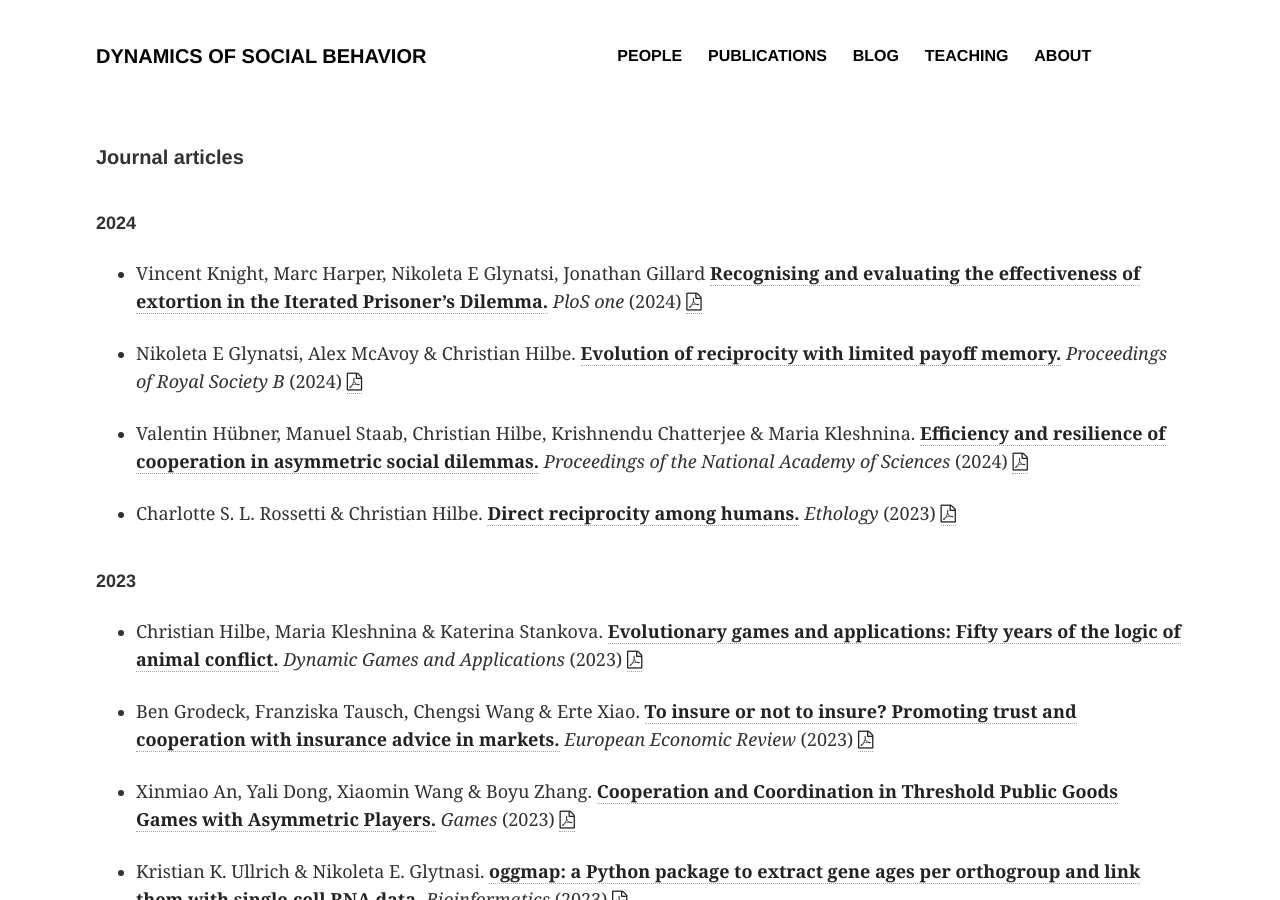
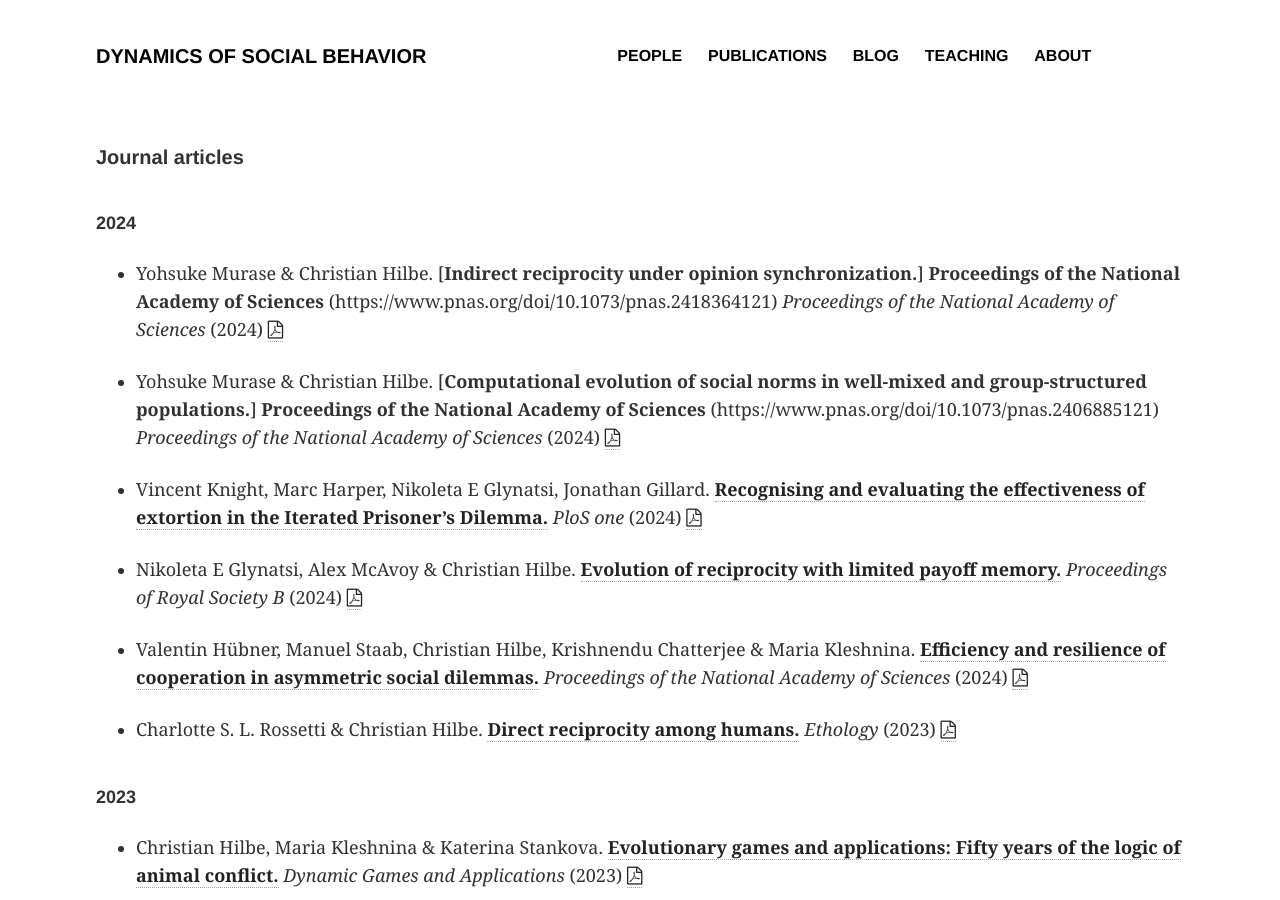
Before and after one commit to DYNOSOBs/social-behaviour, a Jekyll site: the page built from publications/index.md, in a window 1280 px wide and 900 px high. Built offline with Jekyll 4.4.1, drawn with Linux system fonts in a browser that asks for light colours.

Commit message:
CH: Update publications

```diff
--- a/publications/index.md
+++ b/publications/index.md
@@ -12,7 +12,19 @@ image:
 
 <h6>2024</h6>
 
-- Vincent Knight, Marc Harper, Nikoleta E Glynatsi, Jonathan Gillard
+- Yohsuke Murase & Christian Hilbe.
+[**Indirect reciprocity under opinion synchronization.**]
+**Proceedings of the National Academy of Sciences** (https://www.pnas.org/doi/10.1073/pnas.2418364121)
+_Proceedings of the National Academy of Sciences_ (2024)
+<a href="papers/Murase_PNAS_2024b.pdf"><i class="fa fa-file-pdf-o"></i>
+
+- Yohsuke Murase & Christian Hilbe.
+[**Computational evolution of social norms in well-mixed and group-structured populations.**]
+**Proceedings of the National Academy of Sciences** (https://www.pnas.org/doi/10.1073/pnas.2406885121)
+_Proceedings of the National Academy of Sciences_ (2024)
+<a href="papers/Murase_PNAS_2024a.pdf"><i class="fa fa-file-pdf-o"></i>
+
+- Vincent Knight, Marc Harper, Nikoleta E Glynatsi, Jonathan Gillard.
 [**Recognising and evaluating the effectiveness of extortion in the Iterated Prisoner’s Dilemma.**](https://journals.plos.org/plosone/article?id=10.1371/journal.pone.0304641) _PloS one_ (2024) <a href="papers/Glynatsi_PLOS_ONE_2024.pdf"><i class="fa fa-file-pdf-o"></i>
 
 - Nikoleta E Glynatsi, Alex McAvoy & Christian Hilbe.
```
Also changed, not shown: 2 other files.
